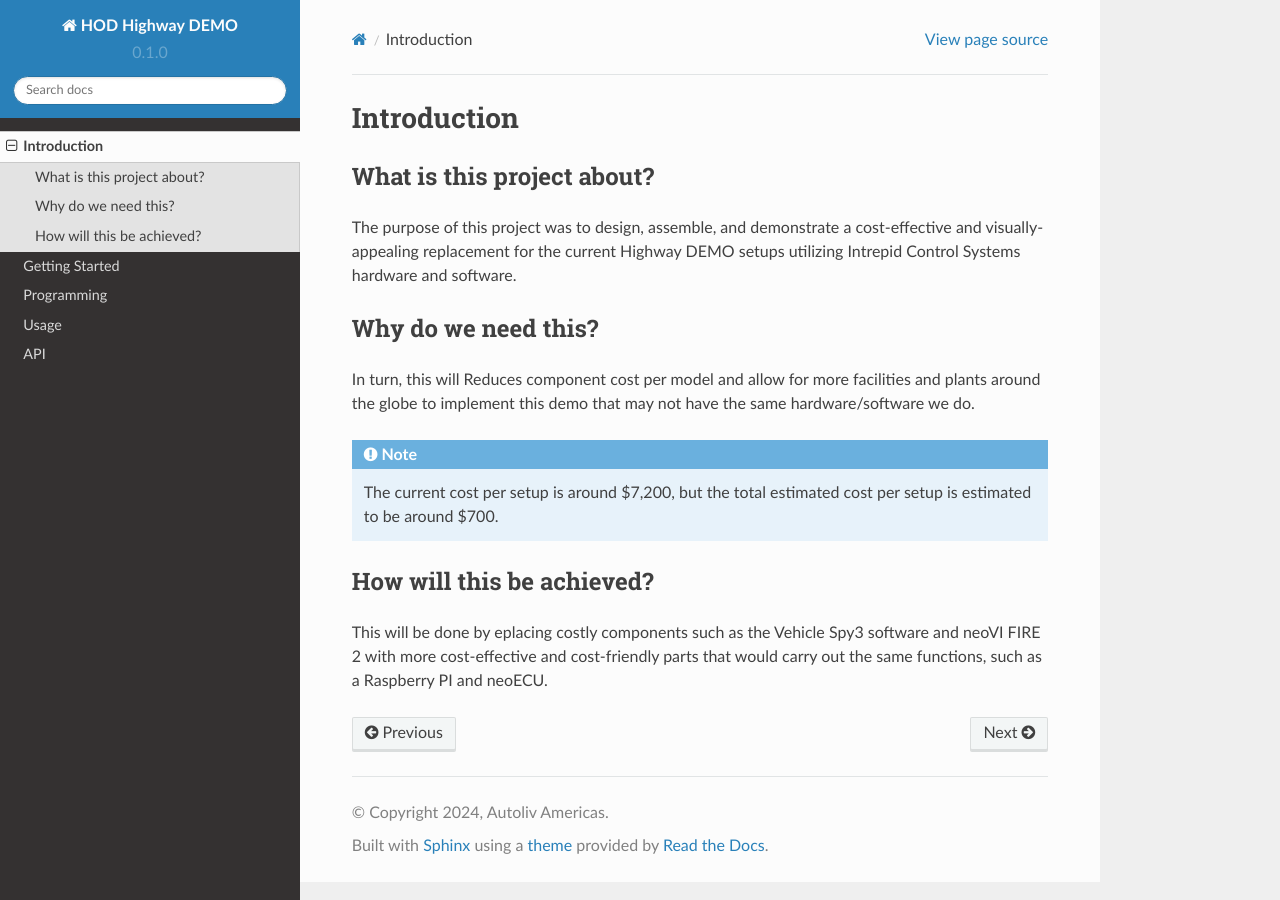
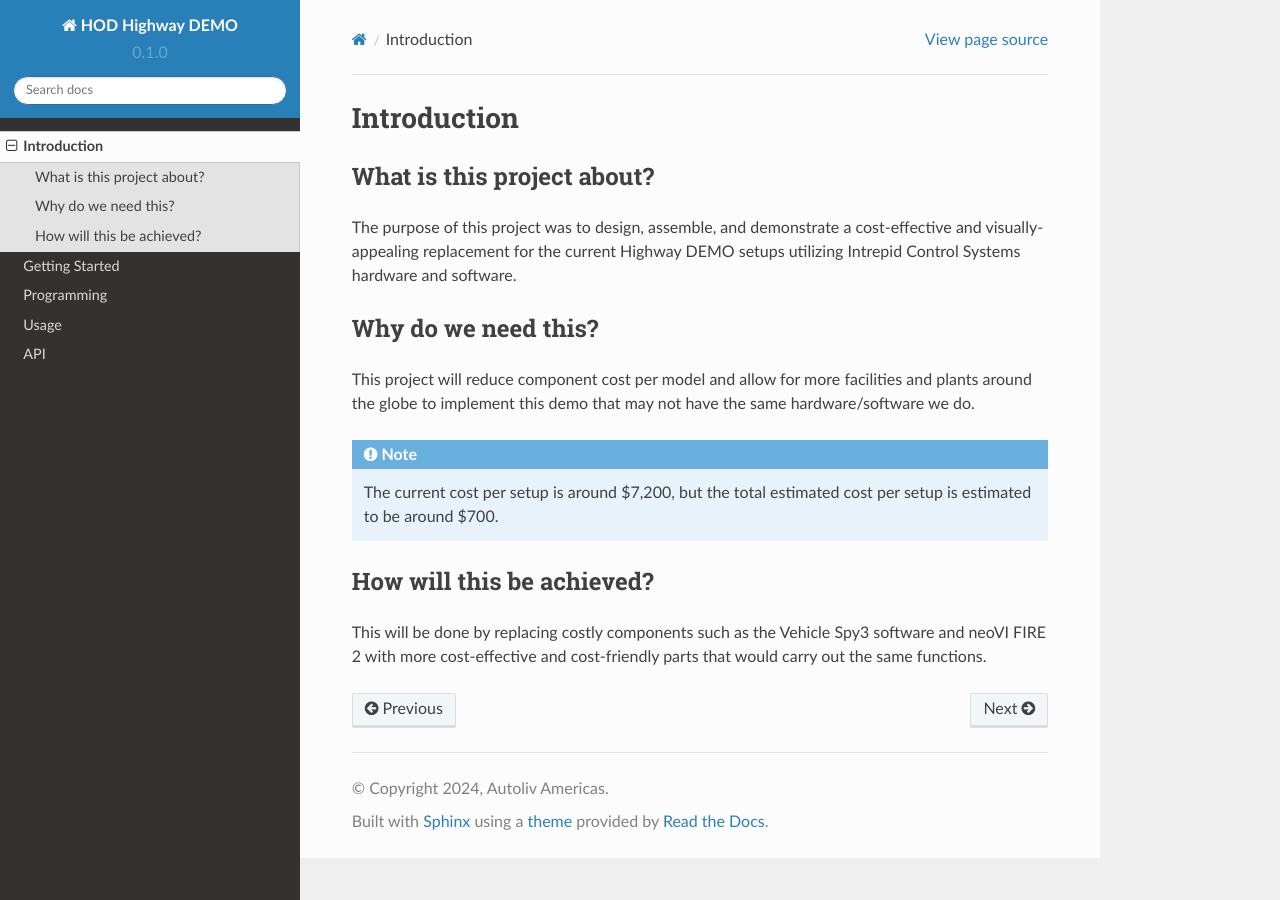
Before and after one commit to DaSausiBoi/VW-DEMO-Docs, a Sphinx documentation site: the page built from docs/source/introduction.rst, in a window 1280 px wide. Built offline with Sphinx 7.4.7 and the Read the Docs theme 2.0.0, drawn with Linux system fonts in a browser that asks for light colours.

Commit message:
spelling fixes

```diff
--- a/docs/source/introduction.rst
+++ b/docs/source/introduction.rst
@@ -11,7 +11,7 @@ DEMO setups utilizing Intrepid Control Systems hardware and software.
 Why do we need this?
 --------------------
 
-In turn, this will Reduces component cost per model and allow for more facilities
+This project will reduce component cost per model and allow for more facilities
 and plants around the globe to implement this demo that may not have the same
 hardware/software we do.
 
@@ -21,6 +21,6 @@ hardware/software we do.
 How will this be achieved?
 --------------------------
 
-This will be done by eplacing costly components such as the
+This will be done by replacing costly components such as the
 Vehicle Spy3 software and neoVI FIRE 2 with more cost-effective and cost-friendly
-parts that would carry out the same functions, such as a Raspberry PI and neoECU.
+parts that would carry out the same functions.
```
